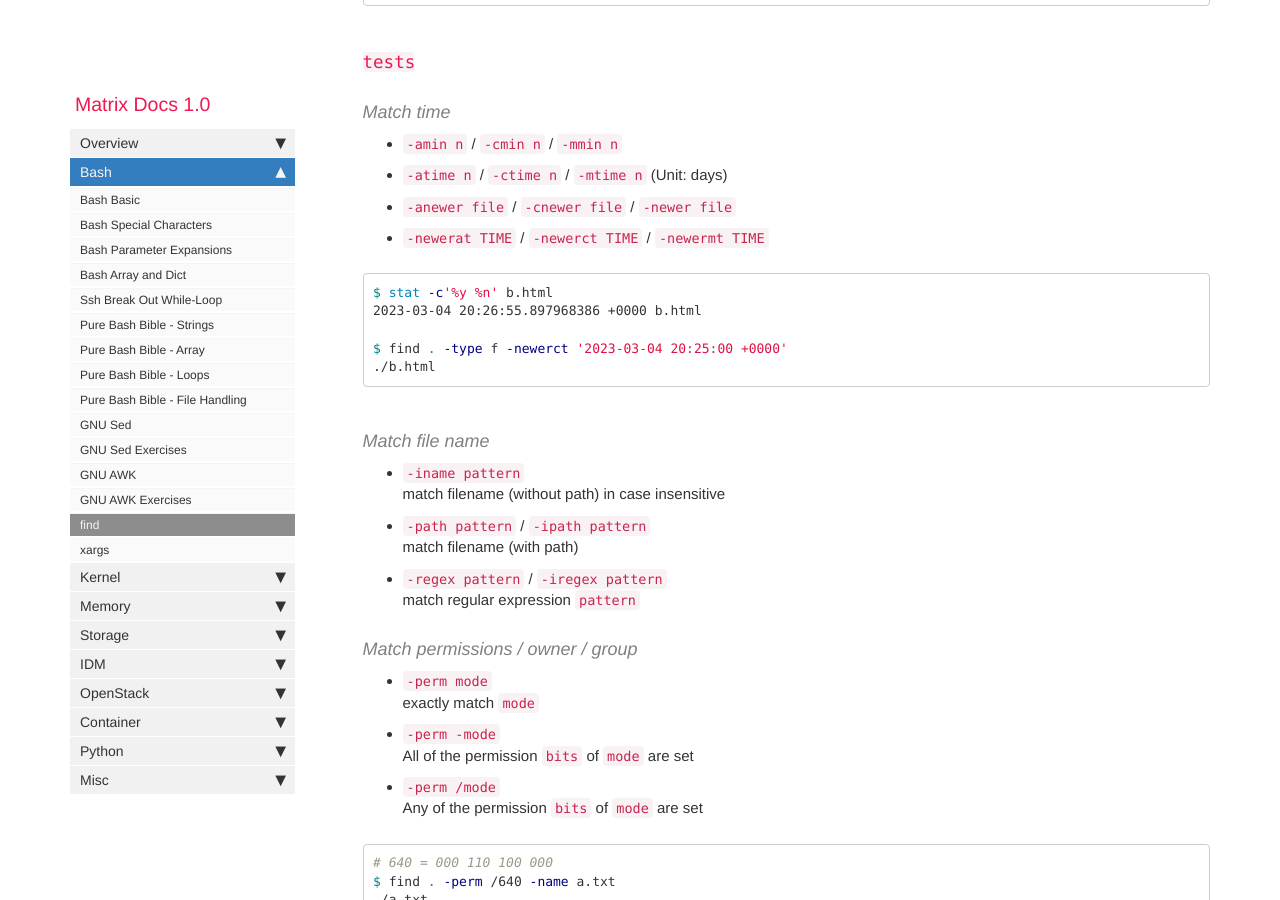
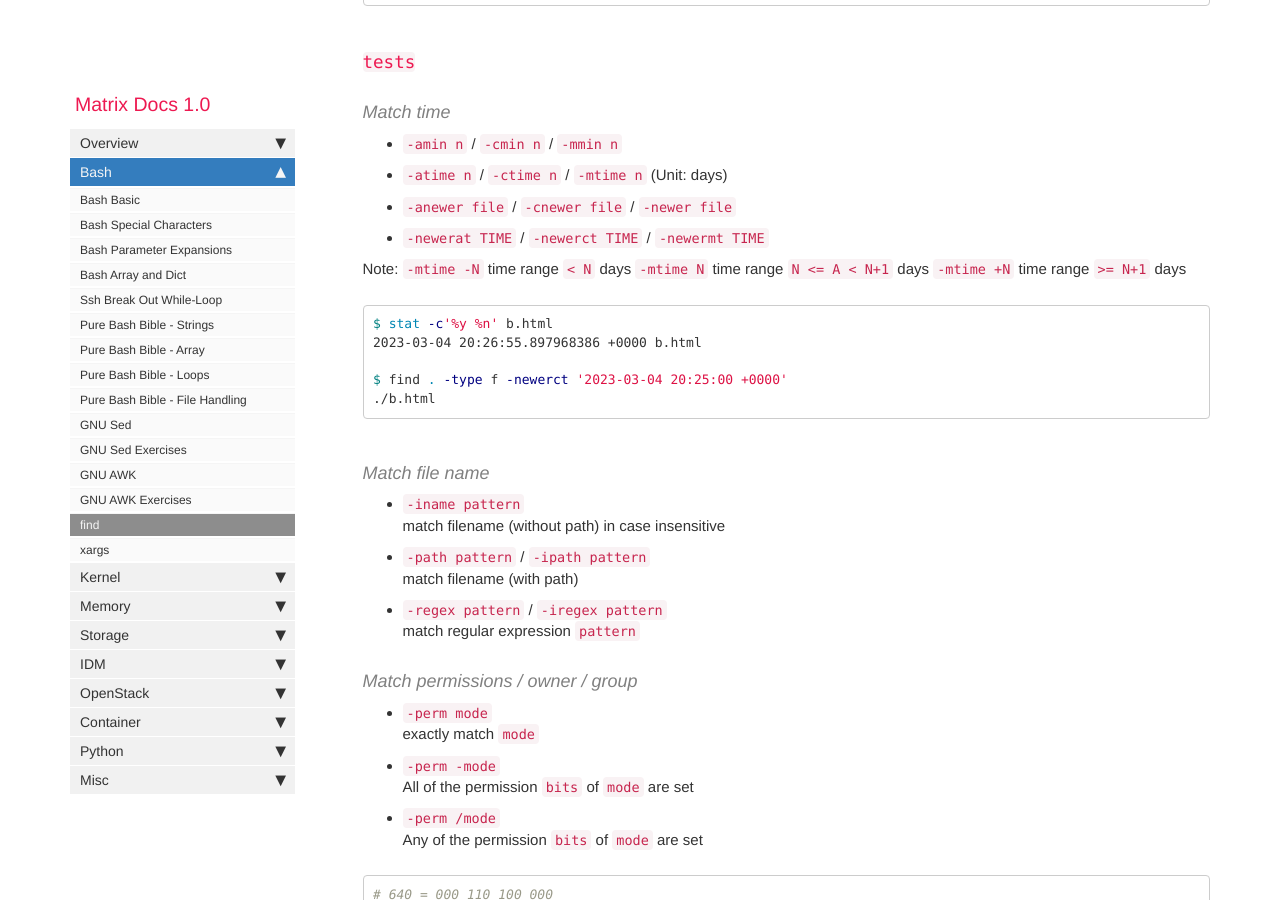
Before and after one commit to matrixzj/documentations, a Jekyll site: the page built from pages/bash/find.md, in a window 1280 px wide and 900 px high, scrolled down 3002 px. Built offline with Jekyll 4.4.1, drawn with Linux system fonts in a browser that asks for light colours; comment, search, counter and statistics services are not loaded; some of the changed text lies outside the part shown.

Commit message:
There are 1 files have been modified at 2023-09-21 05:17:21 . 	-rw-rw-r-- 1 jzou jzou 5963 Sep 21 05:17 pages/bash/find.md No files have been added. No files have been deleted. No file type has been changed.

````diff
--- a/pages/bash/find.md
+++ b/pages/bash/find.md
@@ -131,6 +131,11 @@ $ find /tmp/find  -type f -atime -1 -name 'abc'
 * `-anewer file` / `-cnewer file` / `-newer file`
 * `-newerat TIME` / `-newerct TIME` / `-newermt TIME`
 
+Note:
+`-mtime -N` time range `< N` days
+`-mtime N`  time range `N <= A < N+1` days
+`-mtime +N` time range `>= N+1` days
+
 ```bash
 $ stat -c'%y %n' b.html
 2023-03-04 20:26:55.897968386 +0000 b.html
````
Also changed, not shown: other parts of pages/bash/find.md (+1 -1 lines).
